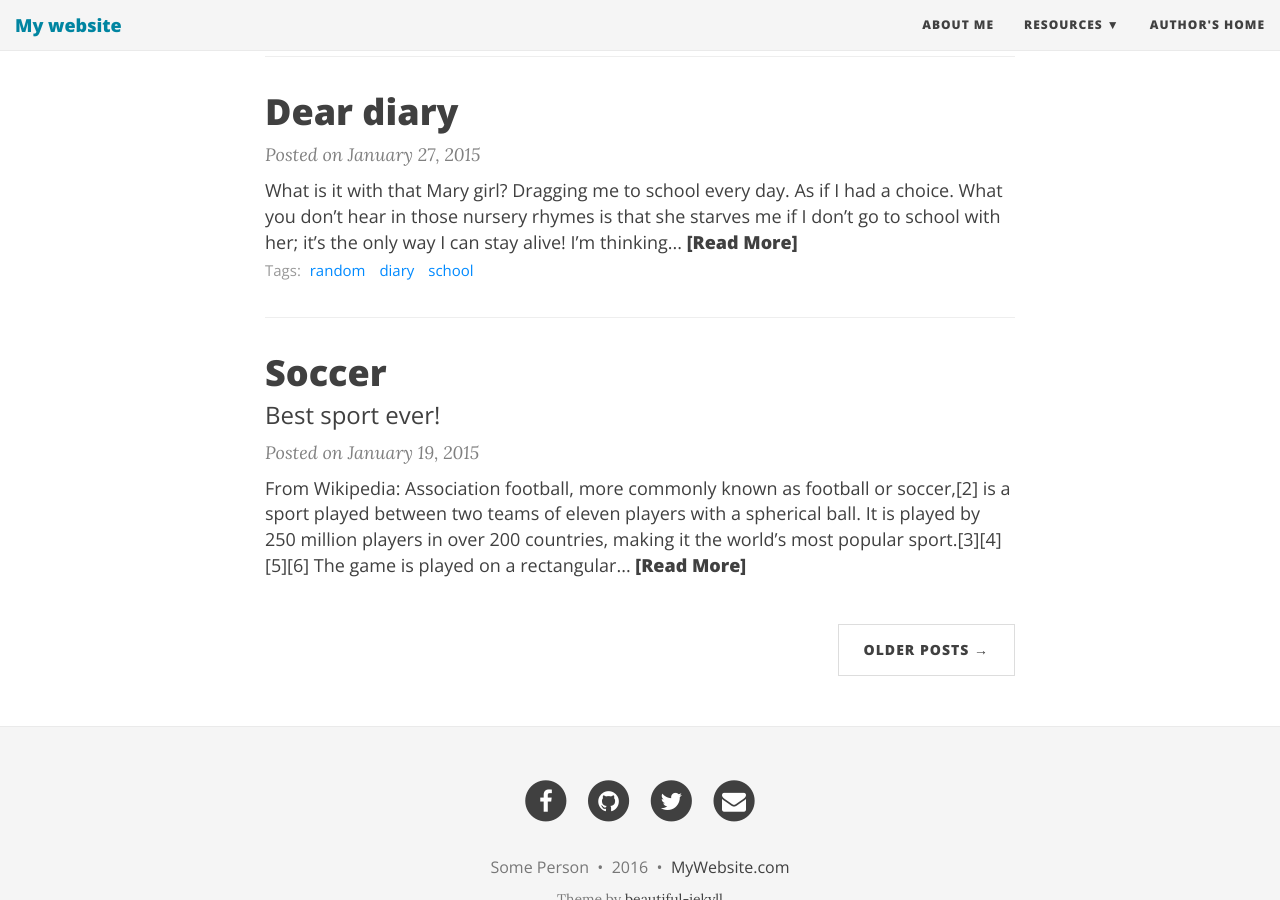
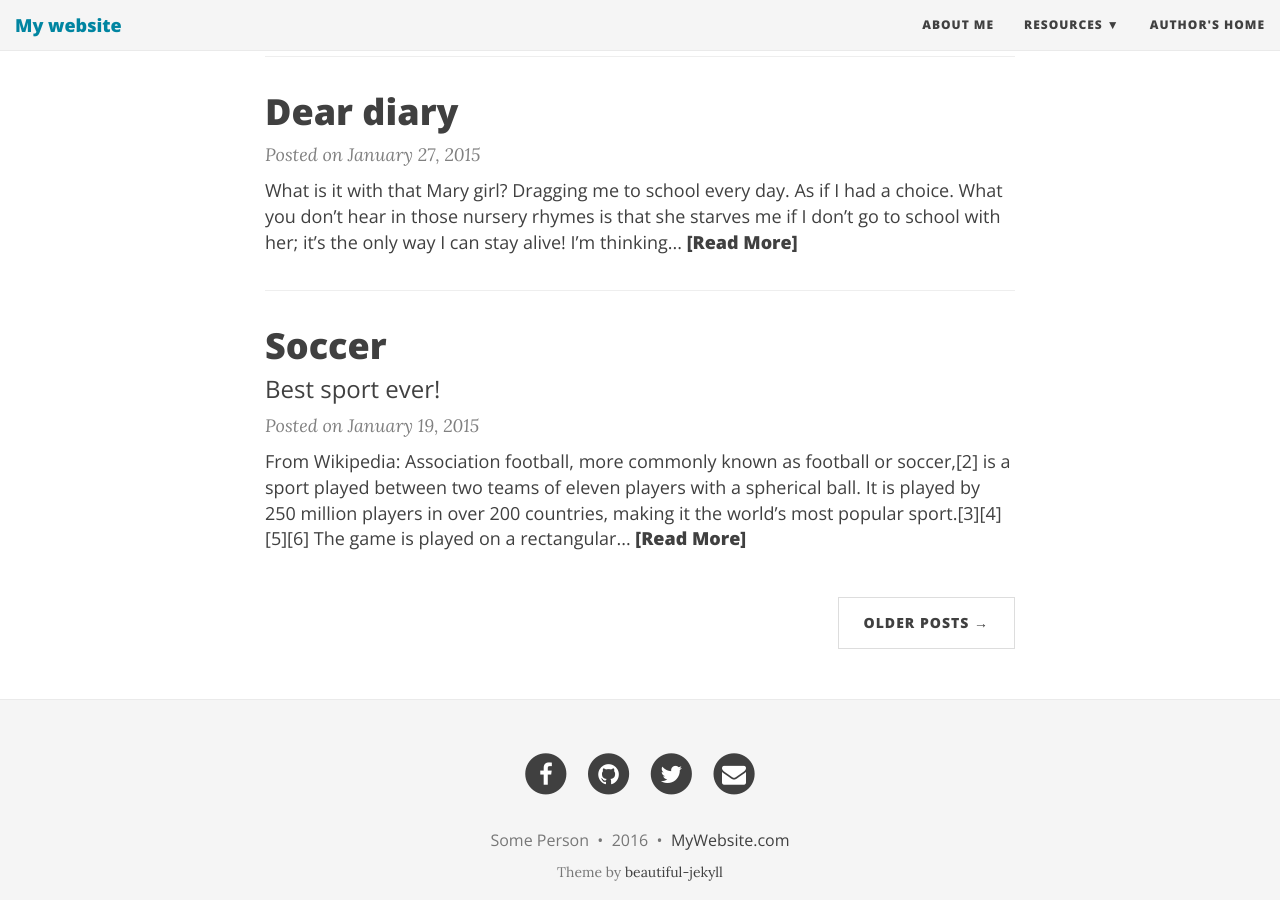
Before and after one commit to gniuk/gniuk.github.io, a Jekyll site: the page built from index.html, in a window 1280 px wide and 900 px high, scrolled down 1084 px. Built offline with Jekyll 4.4.1, drawn with Linux system fonts in a browser that asks for light colours; nearby versions of some CDN libraries; the list of posts is cut into pages by our own code.

Commit message:
option for tags

```diff
--- a/_config.yml
+++ b/_config.yml
@@ -97,6 +97,9 @@ defaults:
       layout: "page"
       show-avatar: true
 
+# Tags (not recommended if you are deploying via GitHub pages, see README.md)
+show-tags: false
+
 # Exclude these files from production site
 exclude:
   - Gemfile
--- a/_layouts/tag_index.html
+++ b/_layouts/tag_index.html
@@ -31,9 +31,13 @@ show-avatar: false
 
     <div class="blog-tags">
       Tags:
+      {% if site.show-tags %}
       {% for tag in post.tags %}
-      <a href="/tag/{{ tag }}">{{ tag }}</a>
+        <a href="/tag/{{ tag }}">{{ tag }}</a>
       {% endfor %}
+      {% else %}
+        {{ post.tags | join: ", " }}
+      {% endif %}
     </div>
   </article>
   {% endif %}
--- a/index.html
+++ b/index.html
@@ -26,14 +26,15 @@ subtitle: This is where I will tell my friends way too much about me
 	  <a href="{{ post.url | prepend: site.baseurl }}" class="post-read-more">[Read&nbsp;More]</a>
     </div>
 
-    {% if post.tags.size > 0 %}
+    {% if site.show-tags %}
     <div class="blog-tags">
       Tags:
       {% for tag in post.tags %}
-      <a href="/tag/{{ tag }}">{{ tag }}</a>
+        <a href="/tag/{{ tag }}">{{ tag }}</a>
       {% endfor %}
     </div>
     {% endif %}
+
    </article>
   {% endfor %}
 </div>
```
Also changed, not shown: README.md.
